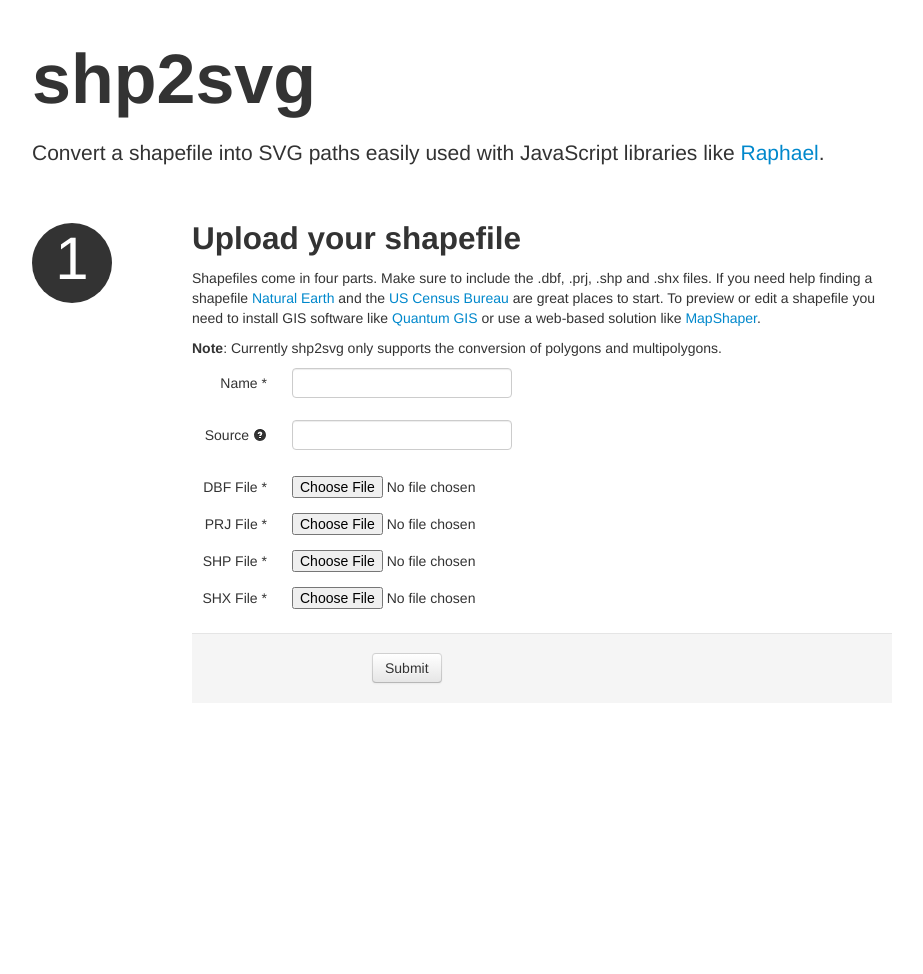
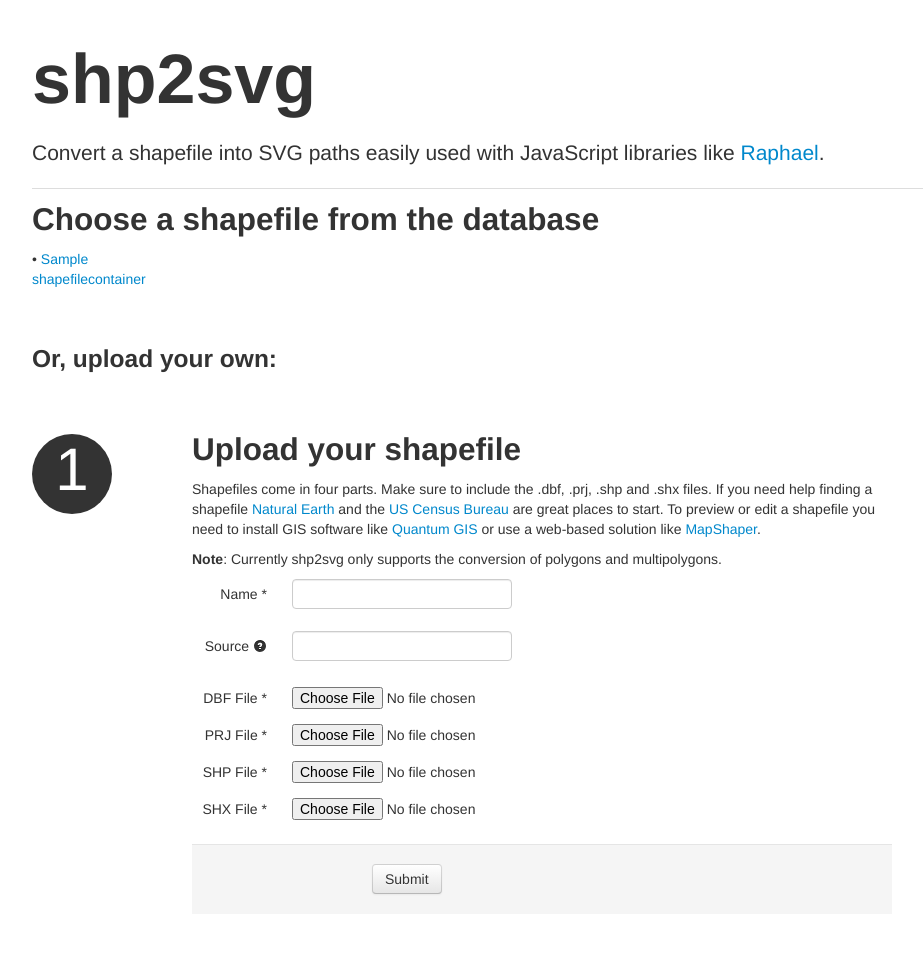
Before and after one commit to datadesk/django-shp2svg, a Django app: page / in a window 1280 px wide. Shown: the whole page, without its empty margins (138-1061 px from the left). Before the commit the page ends 685 px from the top, so only its background shows below. Run offline with Django 3.2, Linux system fonts and the light colour scheme; tables that the repository leaves empty hold one stand-in row (values such as "Sample post"); parts of the project's set-up code (start-up, migrations or seed data) failed here and were passed over; some libraries are stand-ins or nearby versions.

Commit message:
more css tweaks

```diff
--- a/templates/base.html
+++ b/templates/base.html
@@ -12,6 +12,7 @@
         section {display:none;}
         div.progress.active {width:70px;}
         .popover {text-align:center;}
+        header {border-bottom:1px solid #ddd;}
         </style>
         {% block extra-css %}{% endblock %}
         <script type="text/javascript" src="http://d1qqc1e9kvmdh8.cloudfront.net/js/underscore-1.4.1-min.js" type="text/javascript"></script>
--- a/templates/index.html
+++ b/templates/index.html
@@ -2,7 +2,7 @@
 
 {% block extra-css %}
     <style type="text/css">
-        section#step_1 {display:block;}
+        section#step_1, #in_db {display:block;}
     </style>
 {% endblock %}
 
@@ -23,8 +23,8 @@
         <h2>Choose a shapefile from the database</h2>
         <div class="row">
         {% for i in shapefiles %}
-            <div class="span2 well well-small">
-                <a href="{{ i.get_absolute_url }}">
+            <div class="span2">
+                &bull;<a href="{{ i.get_absolute_url }}">
                     {{ i.name }}
                 </a>
             </div>
--- a/templates/shapefilecontainer_detail.html
+++ b/templates/shapefilecontainer_detail.html
@@ -17,7 +17,7 @@
 
     <h2>{{ name }}</h2>
     {% if source %}
-    <h3>Source: {{ source }}</h3>
+    <h4>Source: {{ source }}</h4>
     {% endif %}
 
     <section id="step_2">
```
